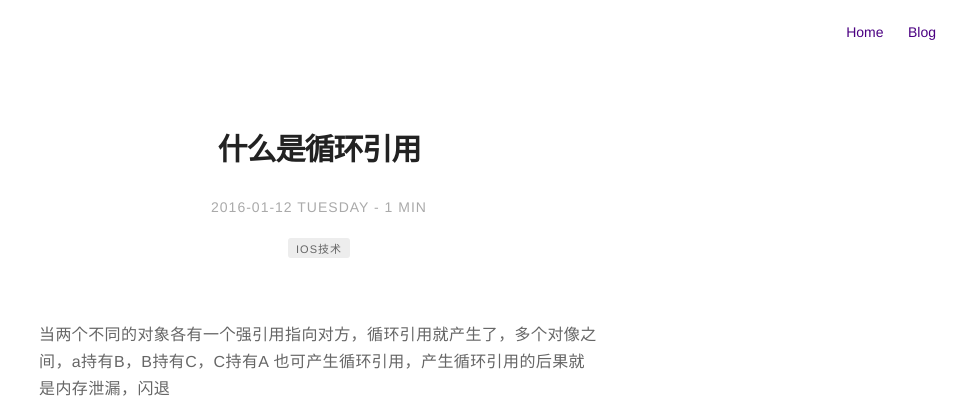
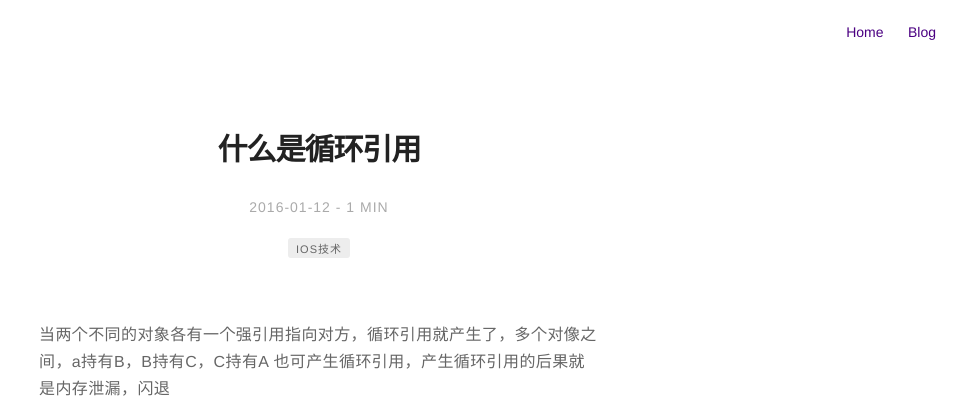
Before and after one commit to wangliangDev/wangliangDev.github.io, a Jekyll site: the page built from _posts/2016-01-12-adduction.md, in a window 1280 px wide. Shown: the top 398 px of the page, without its empty margins (321-1280 px from the left). Built offline with Jekyll 4.4.1, drawn with Linux system fonts in a browser that asks for light colours; comment, search, counter and statistics services are not loaded.

Commit message:
Update post.html
121

```diff
--- a/_layouts/post.html
+++ b/_layouts/post.html
@@ -9,7 +9,7 @@ layout: page
 <h1 class="title">{{ page.title }}</h1>
 
 <span class="date">
-    <time datetime="{{ page.date | date:"%Y-%m-%d" }}">{{ page.date | date: "%Y-%m-%d   %A" }}</time>
+    <time datetime="{{ page.date | date:"%Y-%m-%d" }}">{{ page.date | date: "%Y-%m-%d" }}</time>
     {% if site.read-time %} - {% include read-time.html %}{% endif %}
 </span>
 
```
